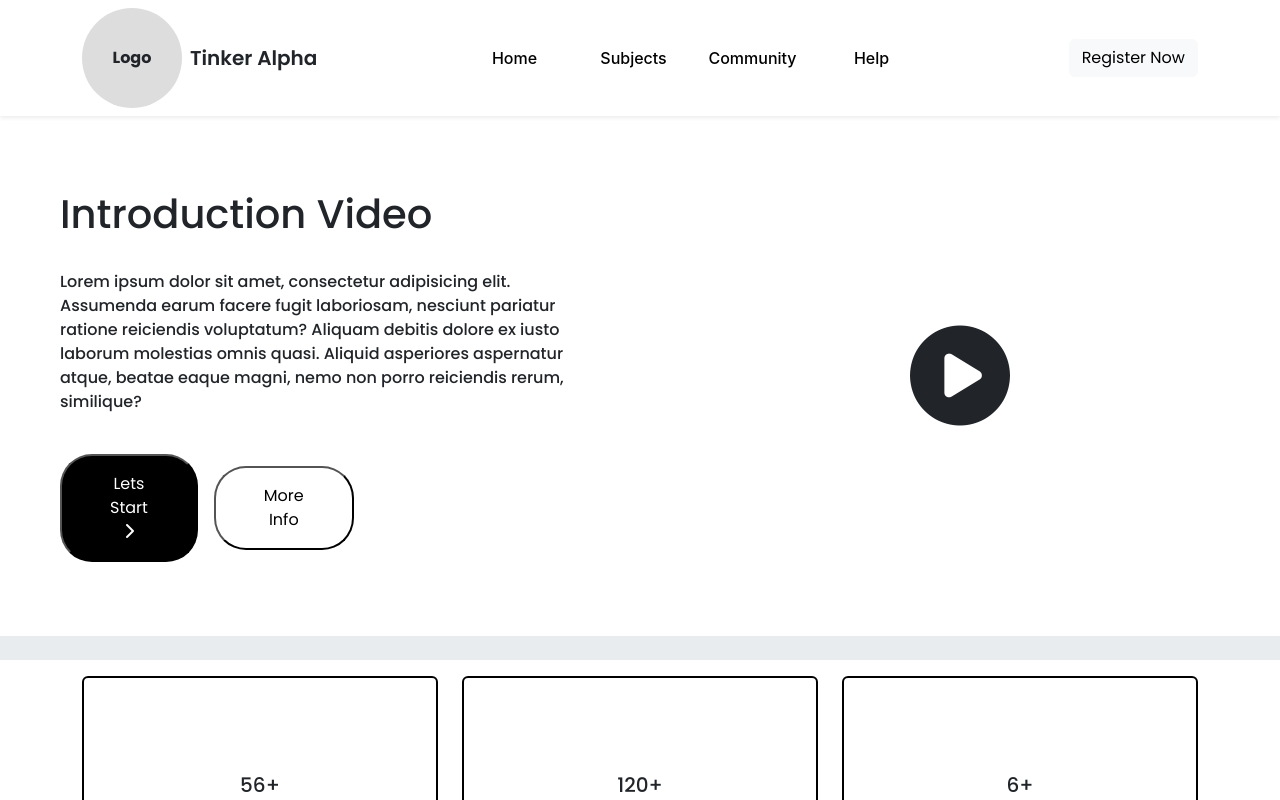
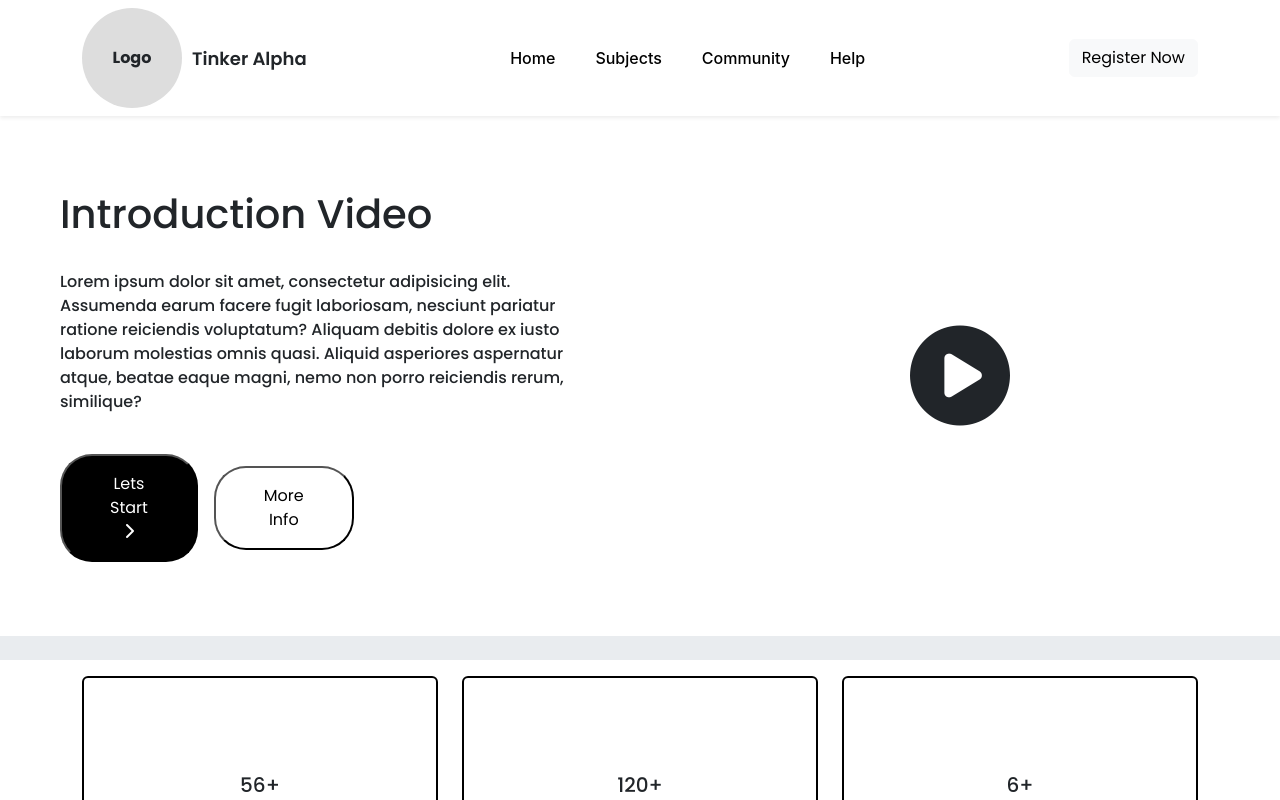
Before and after one commit to Tasheela99/alpha-learn-x-frontend, a React (Vite) app: page / in a window 1280 px wide. Shown: the top 800 px of the page. Built offline with nearby package versions, Linux system fonts and the light colour scheme.

Commit message:
responsive navbar

```diff
--- a/src/assets/css/HeaderComponent.css
+++ b/src/assets/css/HeaderComponent.css
@@ -14,43 +14,77 @@
 }
 
 .brand-text {
-    font-size: 20px;
+    font-size: 18px;
     font-weight: 600;
-    /* font-family: 'Inter', sans-serif; */
+    margin-left: 10px;
+}
+
+.nav-links {
+    display: flex;
+    flex-wrap: wrap;
 }
 
 .nav-links .nav-link {
-    margin: 0 10px;
+    margin: 0 8px;
     color: black;
     font-weight: 500;
     text-decoration: none;
-    padding: 0;
+    padding: 8px 12px;
     display: inline-flex;
     align-items: center;
     justify-content: center;
-    min-width: 99px;
-    height: 50px;
     transition: all 0.3s ease;
     font-family: "Inter", sans-serif;
+    border-radius: 8px;
 }
 
 .nav-links .nav-link:hover {
     text-decoration: none;
-    background-color: #f0f0f0; /* Light gray */
-    border-radius: 8px;
-    width: 99px; /* Force fixed width on hover */
-    /* Height is already set to 50px in default state */
+    background-color: #f0f0f0;
 }
-
 
 .btn-light {
     border-radius: 10px;
     padding: 8px 15px;
     font-weight: 500;
 }
-.nav-link--active{
-    background-color: #f0f0f0; /* Light gray */
+
+.nav-link--active {
+    background-color: #f0f0f0;
     border-radius: 8px;
-    width: 99px; /* Force fixed width on hover */
-    /* Height is already set to 50px in default state */
 }
+
+@media (max-width: 991px) {
+    .navbar .container {
+        flex-direction: column;
+        align-items: flex-start;
+    }
+
+    .nav-links {
+        margin: 15px 0;
+        width: 100%;
+        justify-content: space-between;
+    }
+
+    .nav-links .nav-link {
+        margin: 5px 0;
+    }
+}
+
+@media (max-width: 767px) {
+    .nav-links {
+        flex-direction: column;
+        align-items: flex-start;
+    }
+
+    .nav-links .nav-link {
+        width: 100%;
+        justify-content: flex-start;
+    }
+
+    .logo-circle {
+        width: 80px;
+        height: 80px;
+        font-size: 12px;
+    }
+}
--- a/src/components/HeaderComponent.tsx
+++ b/src/components/HeaderComponent.tsx
@@ -2,32 +2,42 @@ import MenuIcon from "@mui/icons-material/Menu";
 import { IconButton } from "@mui/material";
 import { useUser } from "../context/UserContext";
 import { NavLink } from "react-router-dom";
+import { useState } from "react";
 import "../assets/css/HeaderComponent.css";
 
-const HeaderComponent = ({ toggleDrawer }:any) => {
+const HeaderComponent = ({ toggleDrawer }: any) => {
     const { isAuthenticated, user, logout } = useUser();
+    const [mobileMenuOpen, setMobileMenuOpen] = useState(false);
+
+    const toggleMobileMenu = () => {
+        setMobileMenuOpen(!mobileMenuOpen);
+    };
 
     return (
         <nav className="navbar navbar-expand-lg bg-white shadow-sm">
             <div className="container d-flex align-items-center justify-content-between">
-                {/* Left Section: Menu Icon + Logo */}
                 <div className="d-flex align-items-center">
                     {toggleDrawer && (
                         <IconButton
                             edge="start"
                             color="primary"
                             onClick={toggleDrawer}
-                            className="me-2"
+                            className="me-2 d-none d-lg-flex"
                         >
                             <MenuIcon />
                         </IconButton>
                     )}
-                    <div className="logo-circle me-2">Logo</div>
+                    <IconButton
+                        className="d-lg-none me-2"
+                        onClick={toggleMobileMenu}
+                    >
+                        <MenuIcon />
+                    </IconButton>
+                    <div className="logo-circle">Logo</div>
                     <span className="brand-text">Tinker Alpha</span>
                 </div>
 
-                {/* Middle Section: Nav Links */}
-                <div className="mx-auto d-flex align-items-center nav-links">
+                <div className={`mx-auto nav-links ${mobileMenuOpen ? 'd-flex' : 'd-none d-lg-flex'}`}>
                     <NavLink
                         to="/"
                         className={({ isActive }) =>
@@ -62,8 +72,7 @@ const HeaderComponent = ({ toggleDrawer }:any) => {
                     </NavLink>
                 </div>
 
-                {/* Right Section: User */}
-                <div>
+                <div className={mobileMenuOpen ? 'mt-3 w-100' : ''}>
                     {isAuthenticated ? (
                         <div className="d-flex align-items-center gap-3">
                             <span className="fw-bold">{user?.name}</span>
```
